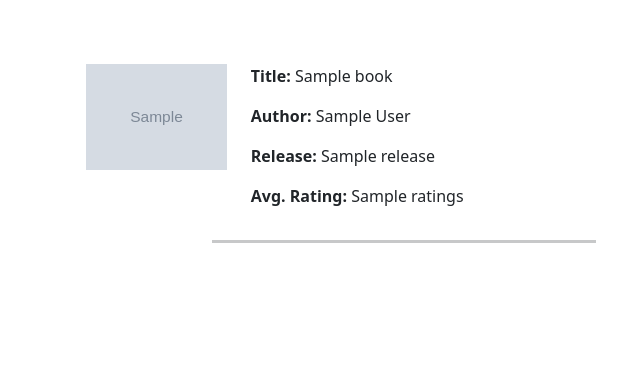
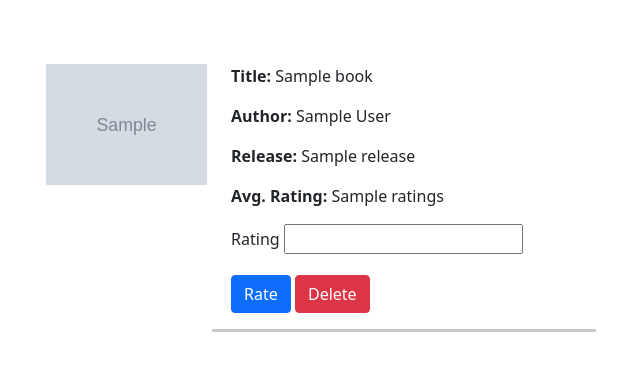
Before and after one commit to BAK2K3/PythonClassesSeminar, a Flask app: page / in a window 1280 px wide. Shown: the part 56-427 px from the top of the page, without its empty margins (236-876 px from the left). Run offline with Flask 2, Linux system fonts and the light colour scheme; grey boxes marked "Sample" are stand-in pictures; a database or web service that is not in the repository returns one stand-in record (values such as "Sample title"); some libraries are stand-ins or nearby versions.

Commit message:
Add functionality to book add, ratings, and delete.

```diff
--- a/app.py
+++ b/app.py
@@ -2,7 +2,7 @@
 import os
 from flask import Flask, render_template, request
 from flask.helpers import url_for
-from flask_pymongo import PyMongo
+from flask_pymongo import PyMongo, ObjectId
 from werkzeug.utils import redirect
 
 
@@ -32,7 +32,20 @@ def add_book():
 
     # POST Method
     if request.method == "POST":
-        print(request.form)
+
+        new_book = {
+            "Title": request.form.get('title'),
+            "Author": request.form.get('author'),
+            "Release": request.form.get('date'),
+            "Image_URL": request.form.get('urlInput'),
+            "Ratings": [int(request.form.get('firstRating'))]
+        }
+
+        try:
+            mongo.db.Books.insert_one(new_book)
+        except Exception as e:
+            print(e)
+
         return redirect(url_for("index"))
 
     # GET Method
@@ -43,13 +56,20 @@ def add_book():
 @app.route("/delete_book/<book_id>")
 def delete_book(book_id):
 
+    mongo.db.Books.delete_one({"_id": ObjectId(book_id)})
+
     # GET Method
     return redirect(url_for("index"))
 
 
-# Flask Route for viewing book
-@app.route("/view_book/<book_id>")
-def view_book(book_id):
+# Flask Route for Adding Rating
+@app.route("/rate_book/<book_id>", methods=["GET", "POST"])
+def rate_book(book_id):
+
+    book = mongo.db.Books.find_one({"_id": ObjectId(book_id)})
+    book['Ratings'].append(int(request.form.get("addRating")))
+    mongo.db.Books.update_one({"_id": ObjectId(book_id)},
+                              {"$set": book})
 
     # GET Method
     return redirect(url_for("index"))
--- a/templates/index.html
+++ b/templates/index.html
@@ -11,9 +11,18 @@
 
             <div class="col-9">
                 <p><strong>Title: </strong>{{ book.Title }}</p>
-                <p><strong>Author: </strong>{{ book.Author }}
-                <p><strong>Release: </strong>{{ book.Release }}
-                <p><strong>Avg. Rating: </strong>{{ book.Ratings }}
+                <p><strong>Author: </strong>{{ book.Author }}</p>
+                <p><strong>Release: </strong>{{ book.Release }}</p>
+                <p><strong>Avg. Rating: </strong>{{ book.Ratings }}</p>
+                <form method="POST" action="{{ url_for('rate_book', book_id=book._id) }}">
+                    <div class="mb-3">
+                        <label for="addRating" class="form-label">Rating</label>
+                        <input type="number" class="" id="addRating" name="addRating">
+                    </div>
+                    <button type="submit" class="btn btn-primary">Rate</button>
+                    <a href="{{ url_for('delete_book', book_id=book._id) }}" class="btn btn-danger">Delete</a>
+                </form>
+
             </div>
 
         </div>
```
